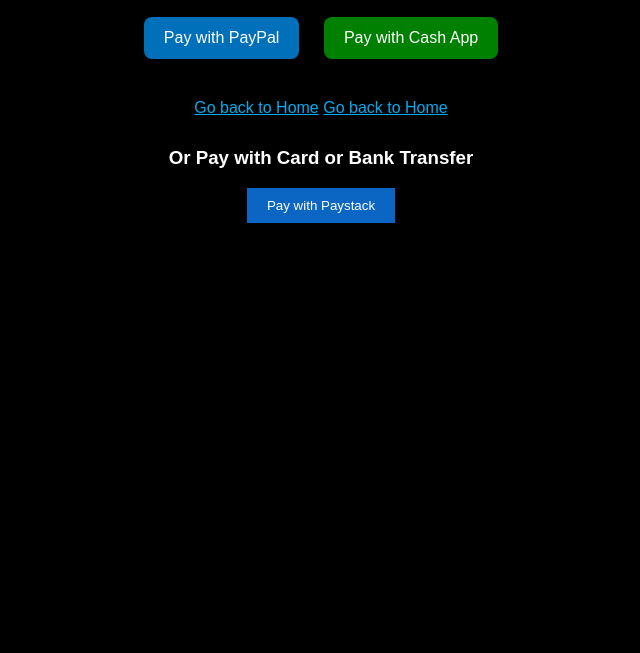
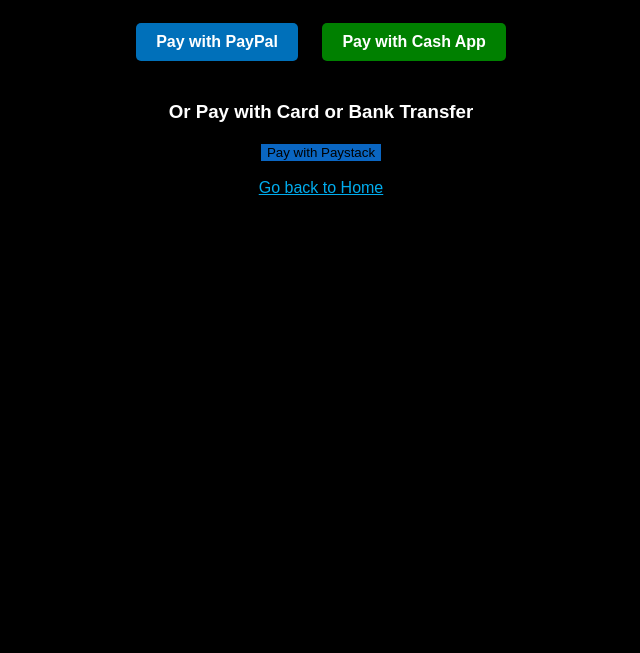
Before and after one commit to Elizabethjame20/Qvc-cart, a plain HTML site: page checkout.html in a window 1280 px wide. Shown: the part 147-800 px from the top of the page, without its empty margins (319-959 px from the left). Drawn offline with Linux system fonts and the light colour scheme.

Commit message:
Update checkout.html

```diff
--- a/checkout.html
+++ b/checkout.html
@@ -1,27 +1,49 @@
-<body style="background: black; color: white; font-family: Arial, sans-serif; text-align: center; padding: 40px;">
+<!DOCTYPE html>
+<html lang="en">
+<head>
+  <meta charset="UTF-8" />
+  <title>Checkout Page</title>
+  <style>
+    body {
+      background: black;
+      color: white;
+      font-family: Arial, sans-serif;
+      text-align: center;
+      padding: 40px;
+    }
+    a.button {
+      display: inline-block;
+      padding: 10px 20px;
+      margin: 10px;
+      border-radius: 5px;
+      color: white;
+      text-decoration: none;
+      font-weight: bold;
+    }
+    .paypal { background: #0070ba; }
+    .cashapp { background: green; }
+    .paystack { background: #0a66c2; border: none; cursor: pointer; }
+    h1, h3 { margin-bottom: 20px; }
+  </style>
+</head>
+<body>
+
   <h1>Checkout Page</h1>
   <p>Choose to pay ₦50K upfront via PayPal or Cash App.</p>
 
   <!-- Payment Buttons -->
-  <div style="margin: 30px 0;">
-    <a href="https://www.paypal.me/YourPayPalUsername" target="_blank" style="display: inline-block; background: #0070ba; color: white; padding: 12px 20px; margin: 10px; text-decoration: none; border-radius: 8px;">
-      Pay with PayPal
-    </a>
-    <a href="https://cash.app/$YourCashAppTag" target="_blank" style="display: inline-block; background: green; color: white; padding: 12px 20px; margin: 10px; text-decoration: none; border-radius: 8px;">
-      Pay with Cash App
-    </a>
+  <div>
+    <a href="https://www.paypal.me/YourPayPalUsername" target="_blank" class="button paypal">Pay with PayPal</a>
+    <a href="https://cash.app/$YourCashAppTag" target="_blank" class="button cashapp">Pay with Cash App</a>
   </div>
 
+  <h3 style="margin-top: 30px;">Or Pay with Card or Bank Transfer</h3>
+  <button class="paystack" onclick="payWithPaystack()">Pay with Paystack</button>
+
+  <br><br>
   <a href="index.html" style="color: #00aced;">Go back to Home</a>
-</body>
-<a href="index.html" style="color: #00aced;">Go back to Home</a>
 
-  <!-- Paystack Payment Button -->
-  <h3 style="margin-top: 30px;">Or Pay with Card or Bank Transfer</h3>
-  <button type="button" onclick="payWithPaystack()" style="padding: 10px 20px; background-color: #0a66c2; color: white; border: none; cursor: pointer;">
-    Pay with Paystack
-  </button>
-
+  <!-- Paystack Script -->
   <script src="https://js.paystack.co/v1/inline.js"></script>
   <script>
     function payWithPaystack() {
@@ -31,9 +53,9 @@
         amount: 50000 * 100,
         currency: 'NGN',
         ref: '' + Math.floor(Math.random() * 1000000000 + 1),
-        callback: function(response){
+        callback: function(response) {
           window.location.href = "success.html";
-},
+        },
         onClose: function() {
           alert('Payment window closed.');
         }
@@ -41,4 +63,6 @@
       handler.openIframe();
     }
   </script>
+
 </body>
+</html>
```
